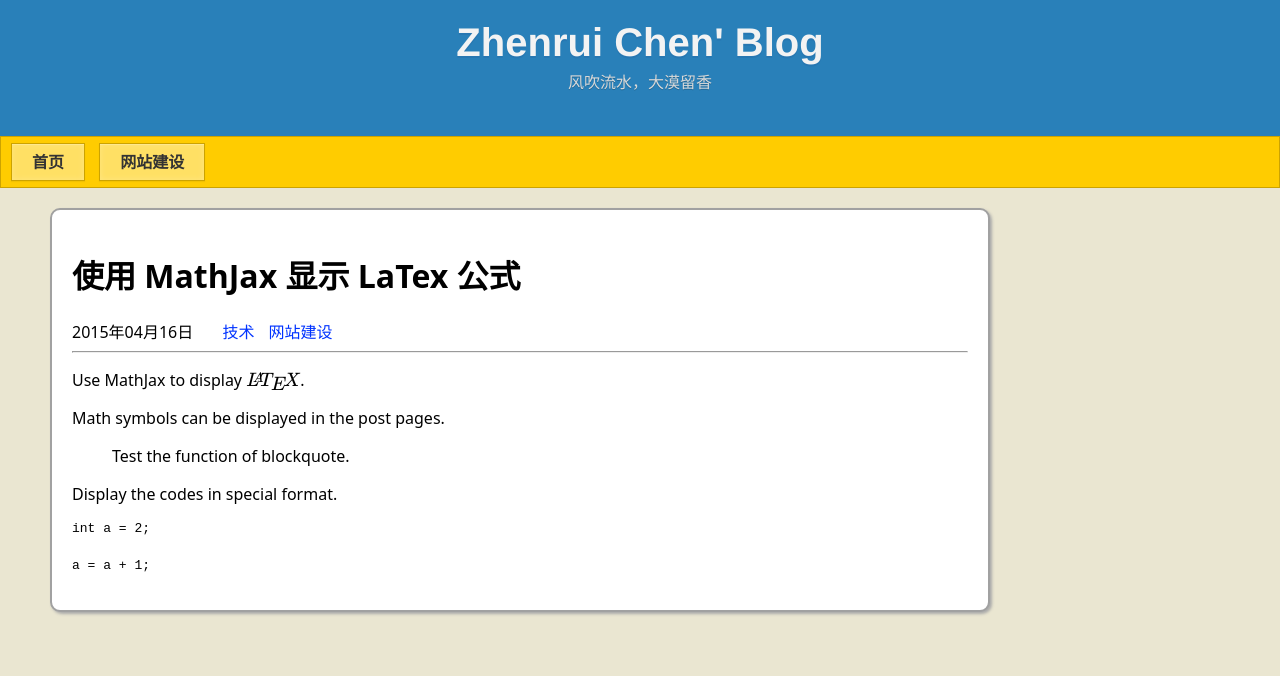
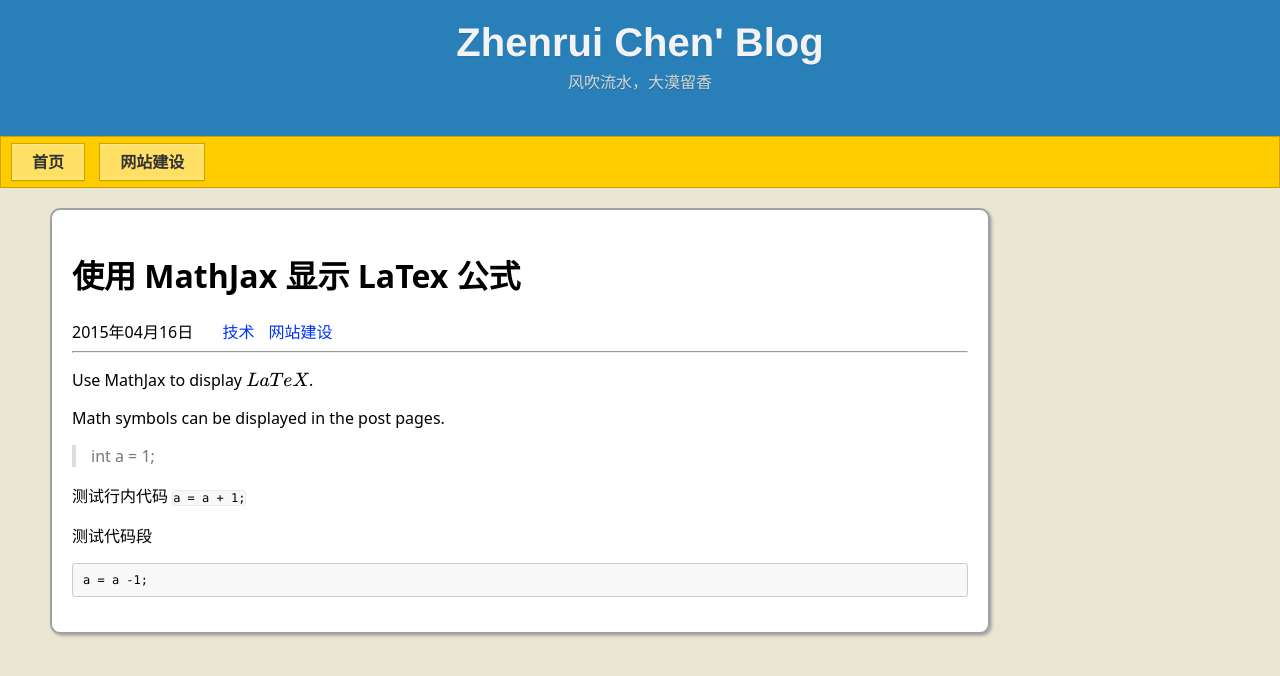
Before and after one commit to ZhenruiChen/ZhenruiChen.github.io, a Jekyll site: the page built from _posts/2015-04-16-mathjax.md, in a window 1280 px wide. Shown: the top 676 px of the page. Built offline with Jekyll 4.4.1, drawn with Linux system fonts in a browser that asks for light colours; formulas are drawn with MathJax 3.

Commit message:
Update the CSS file to display <code> and <blockquote>.

```diff
--- a/_config.yml
+++ b/_config.yml
@@ -1,6 +1,8 @@
 # Site settings
 title:          Zhenrui Chen' Blog
 description:    风吹流水，大漠留香
+# markdown:       redcarpet
+markdown:       kramdown
 
 timezone:       Asia/Shanghai
 permalink:      /:year/:month/:day/:title
--- a/_layouts/default.html
+++ b/_layouts/default.html
@@ -4,6 +4,7 @@
   <title>{{ page.title }}</title>
   <meta http-equiv="content-type" content="text/html; charset=utf-8" />
   <link rel="stylesheet" href="/css/default.css" type="text/css" charset="utf-8"/>
+  <link rel="stylesheet" href="/css/markdown.css" type="text/css" charset="utf-8"/>
 </head>
 <body>
   <header>
@@ -13,8 +14,8 @@
 
   <div class="banner">
     <span id="logo"><span class="octicon octicon-mark-github"></span></span>
-    <a href="{{ site.baseurl }}/index.html" class="button"><strong> {{ site.homepage }} </strong></a>
-    <a href="{{ site.baseurl }}/website.html" class="button"><strong> {{ site.website }} </strong></a>
+    <a href="{{ site.baseurl }}/index.html" class="button"><span class="topbutton"> {{ site.homepage }} </span></a>
+    <a href="{{ site.baseurl }}/website.html" class="button"><span class="topbutton"> {{ site.website }} </span></a>
   </div>
 
   <div class="wrapper">
--- a/_posts/2015-04-16-mathjax.md
+++ b/_posts/2015-04-16-mathjax.md
@@ -4,13 +4,14 @@ tags:  技术 网站建设
 title: 使用 MathJax 显示 LaTex 公式
 ---
 
-Use MathJax to display $$\LaTeX$$.
+Use MathJax to display $$LaTeX$$.
 
 Math symbols can be displayed in the post pages.
-> Test the function of blockquote.
 
-Display the codes in special format.
+>int a = 1;
 
-    int a = 2;
+测试行内代码 `a = a + 1;`
 
-`a = a + 1;`
+测试代码段
+
+    a = a -1;
--- a/css/default.css
+++ b/css/default.css
@@ -12,7 +12,7 @@ body {
   font-family: "Noto Sans","Helvetica Neue",Helvetica,Arial,sans-serif;
   }
 
-strong {
+.topbutton {
   font-weight: bold;
   color: #333;
 }
--- /dev/null
+++ b/css/markdown.css
@@ -0,0 +1,65 @@
+blockquote {
+  margin: 0;
+  padding: 0;
+  border: 0;
+  margin: 15px 0;
+  border-left: 4px solid #DDD;
+  padding: 0 15px;
+  color: #777;
+}
+
+blockquote>:first-child {
+  margin-top: 0px;
+}
+
+blockquote>:last-child {
+  margin-bottom: 0px;
+}
+
+code {
+  margin: 0;
+  padding: 0;
+  border: 0;
+}
+
+h1 code, h2 tt, h2 code, h3 tt, h3 code, h4 tt, h4 code, h5 tt, h5 code, h6 tt, h6 code {
+  font-size: inherit;
+}
+
+pre, code {
+  font-size: 12px;
+  font-family: Consolas, "Liberation Mono", Courier, monospace;
+}
+
+code{
+  margin: 0 0px;
+  padding: 0px 0px;
+  white-space: nowrap;
+  border: 1px solid #eaeaea;
+  background-color: #f8f8f8;
+  border-radius: 3px;
+}
+
+pre>code {
+  margin: 0;
+  padding: 0;
+  white-space: pre;
+  border: none;
+  background: transparent;
+}
+
+pre {
+  margin: 15px 0;
+  background-color: #f8f8f8;
+  border: 1px solid #ccc;
+  font-size: 13px;
+  line-height: 19px;
+  overflow: auto;
+  padding: 6px 10px;
+  border-radius: 3px;
+}
+
+pre code{
+  background-color: transparent;
+  border: none;
+}
```
Also changed, not shown: _posts/2015-04-19-Father.md (+1 -0 lines), css/markdown-ori.css (added, +286 -0 lines), _posts/2015-04-17-GoDaddy.md (line endings or trailing spaces).
